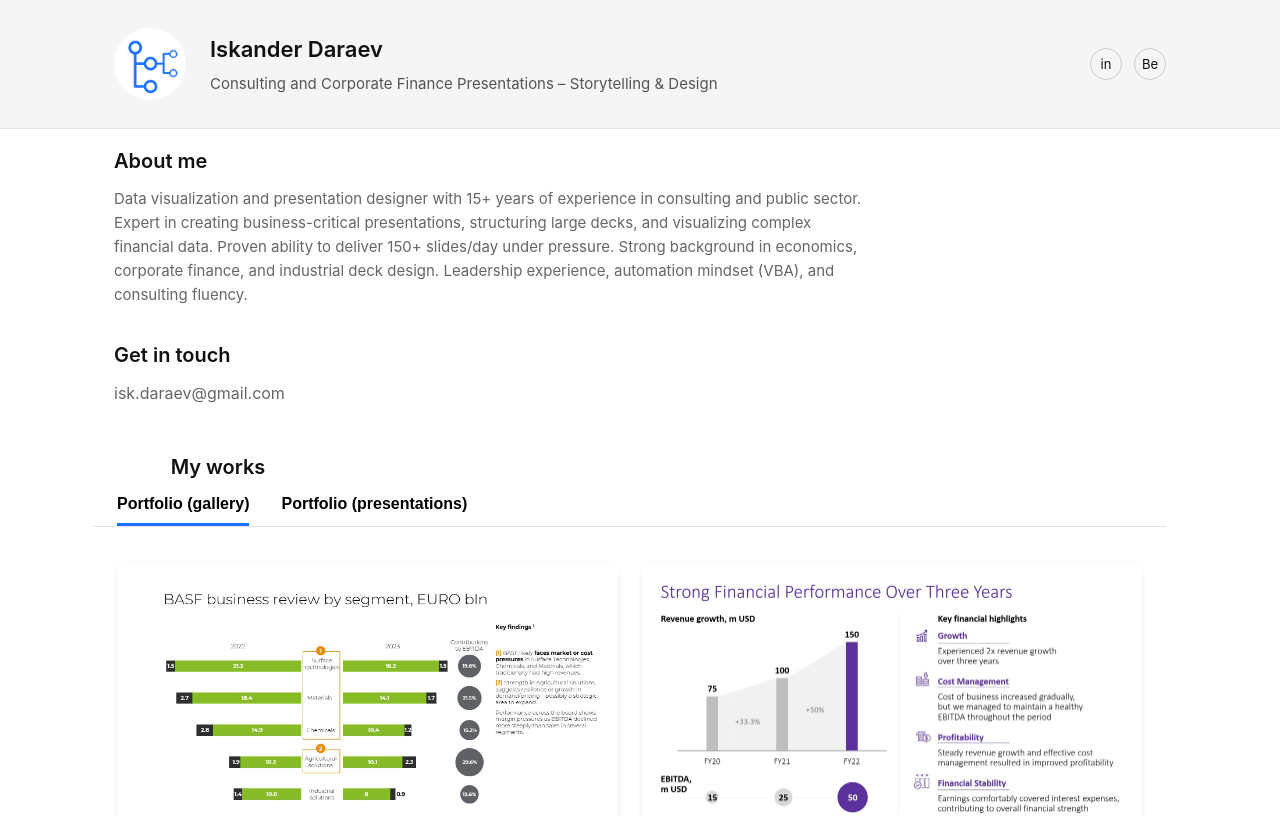
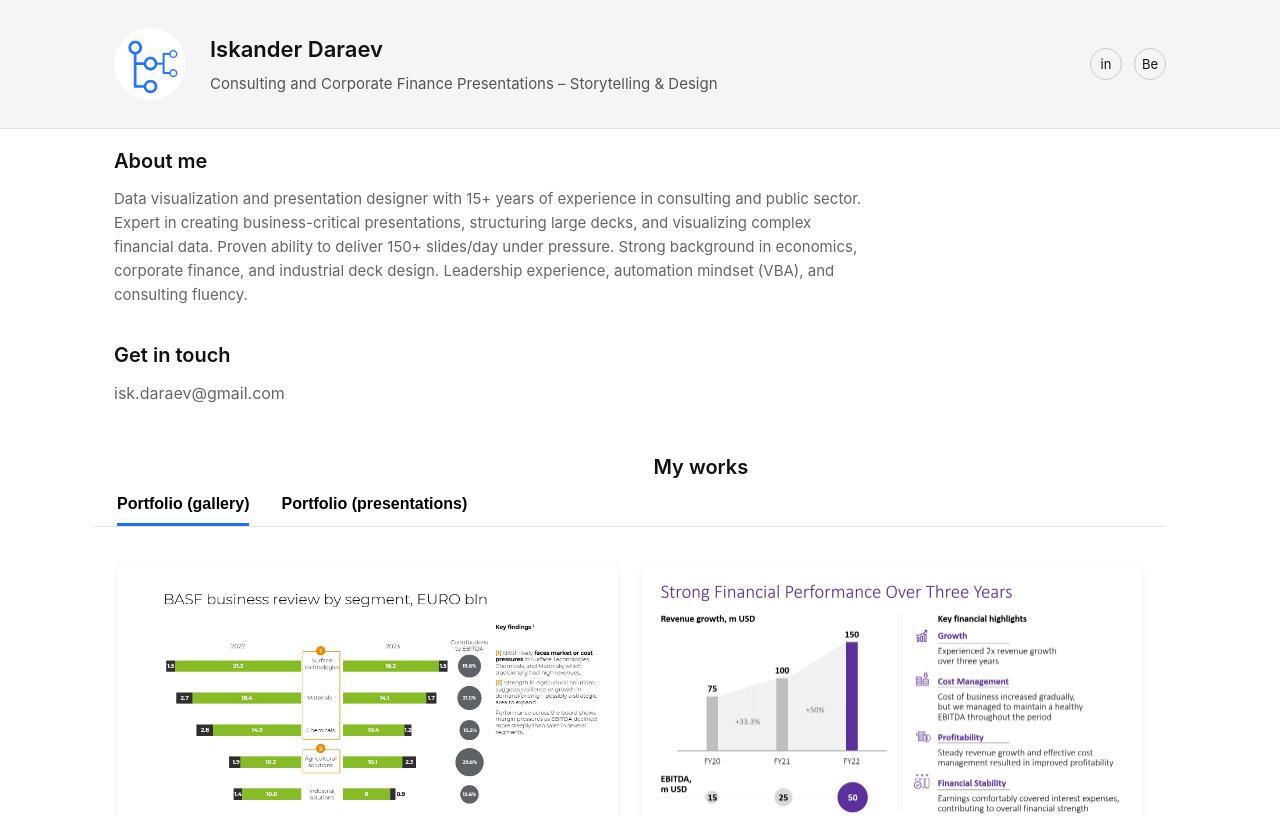
Before and after one commit to isk06/ruportfo, a Next.js app: page / in a window 1280 px wide. Shown: the top 816 px of the page. Built offline with nearby package versions, Linux system fonts and the light colour scheme.

Commit message:
Fix freeze pane for My Works and tabs

```diff
--- a/app/globals.css
+++ b/app/globals.css
@@ -161,7 +161,7 @@ a:hover {
 .works-sticky h2 {
   margin-bottom: 12px;
   padding: 0 24px;
-  margin-left: 5%;
+  margin-left: 50%;
 }
 
 /* Tabs row */
```
